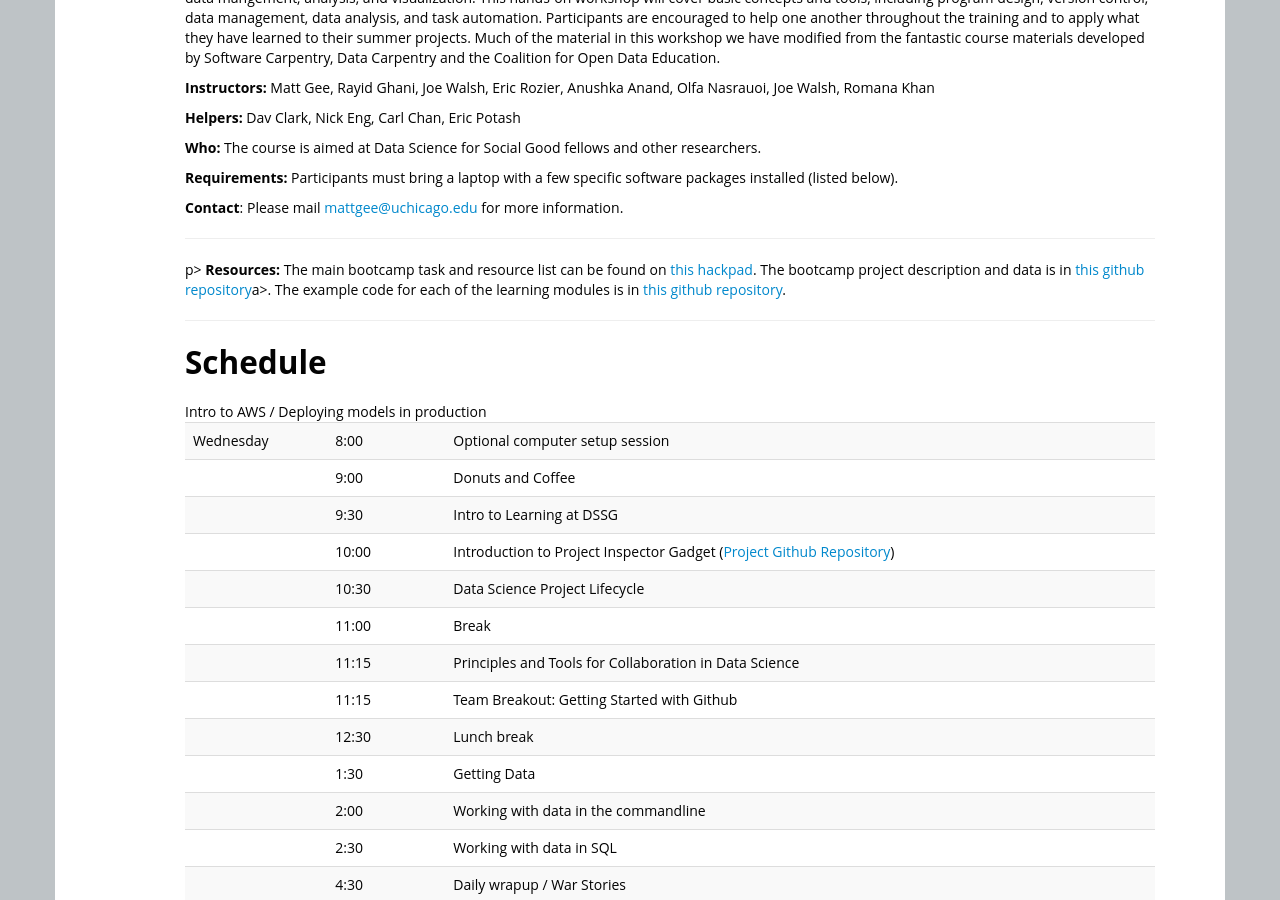
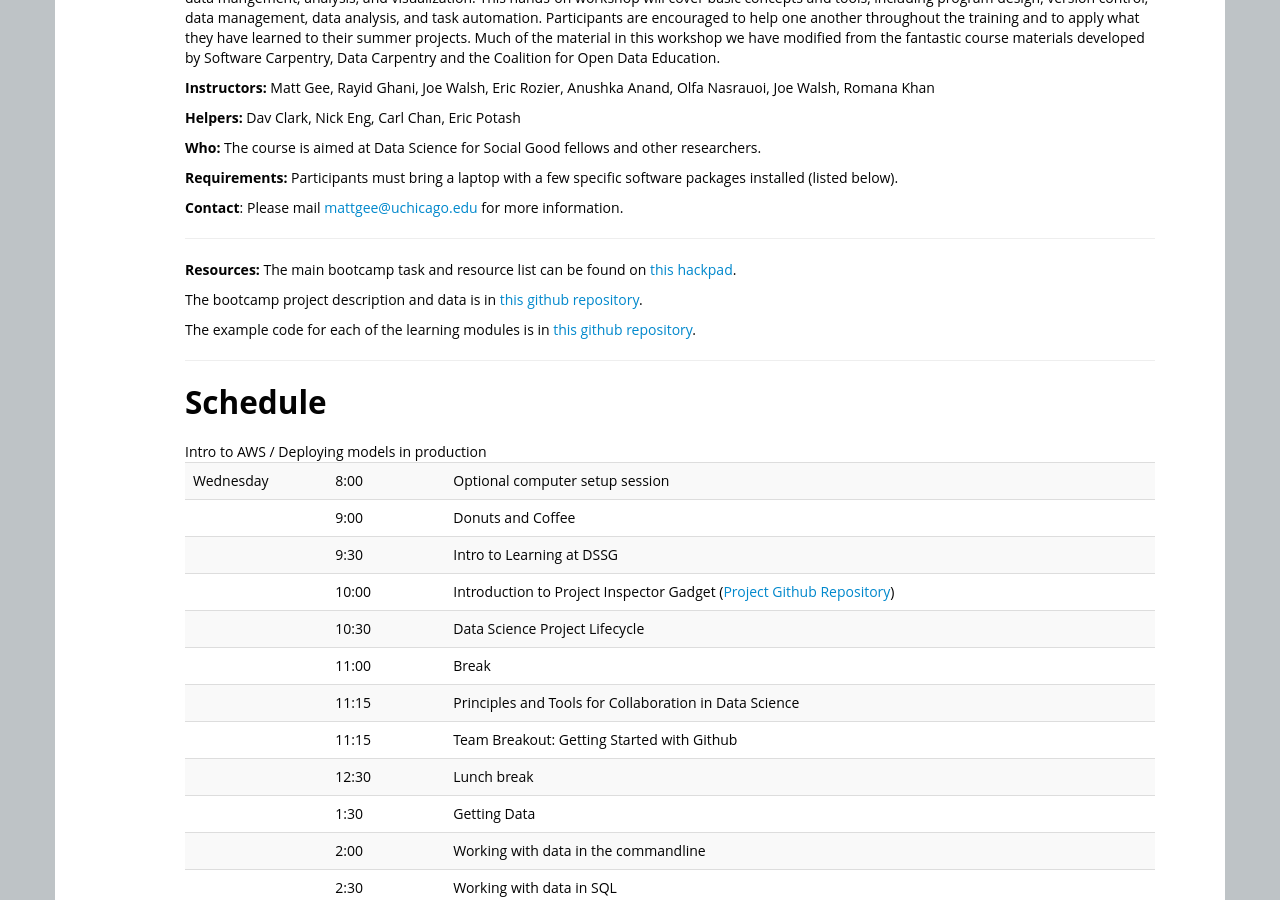
Before and after one commit to dssg/dssg-training-workshop-2015, a Jekyll site: the page built from index.html, in a window 1280 px wide and 900 px high, scrolled down 492 px. Built offline with Jekyll 4.4.1, drawn with Linux system fonts in a browser that asks for light colours.

Commit message:
update index

```diff
--- a/index.html
+++ b/index.html
@@ -98,10 +98,14 @@ contact: mattgee@uchicago.edu
 
 <hr/>
 
-p>
+<p>
   <strong>Resources:</strong>
   The main bootcamp task and resource list can be found on <a href="https://hackpad.com/DSSG-2015-Bootcamp-Resources-oSt57twcmfY">this hackpad</a>.
-  The bootcamp project description and data is in <a href="https://github.com/dssg/data-challenges/tree/master/BuildingInspections">this github repository</a>a>.
+</p>
+<p>
+  The bootcamp project description and data is in <a href="https://github.com/dssg/data-challenges/tree/master/BuildingInspections">this github repository</a>.
+</p>
+<p>
   The example code for each of the learning modules is in <a href="https://github.com/dssg/dssg-training-workshop-2015">this github repository</a>.
 </p>
 
```
